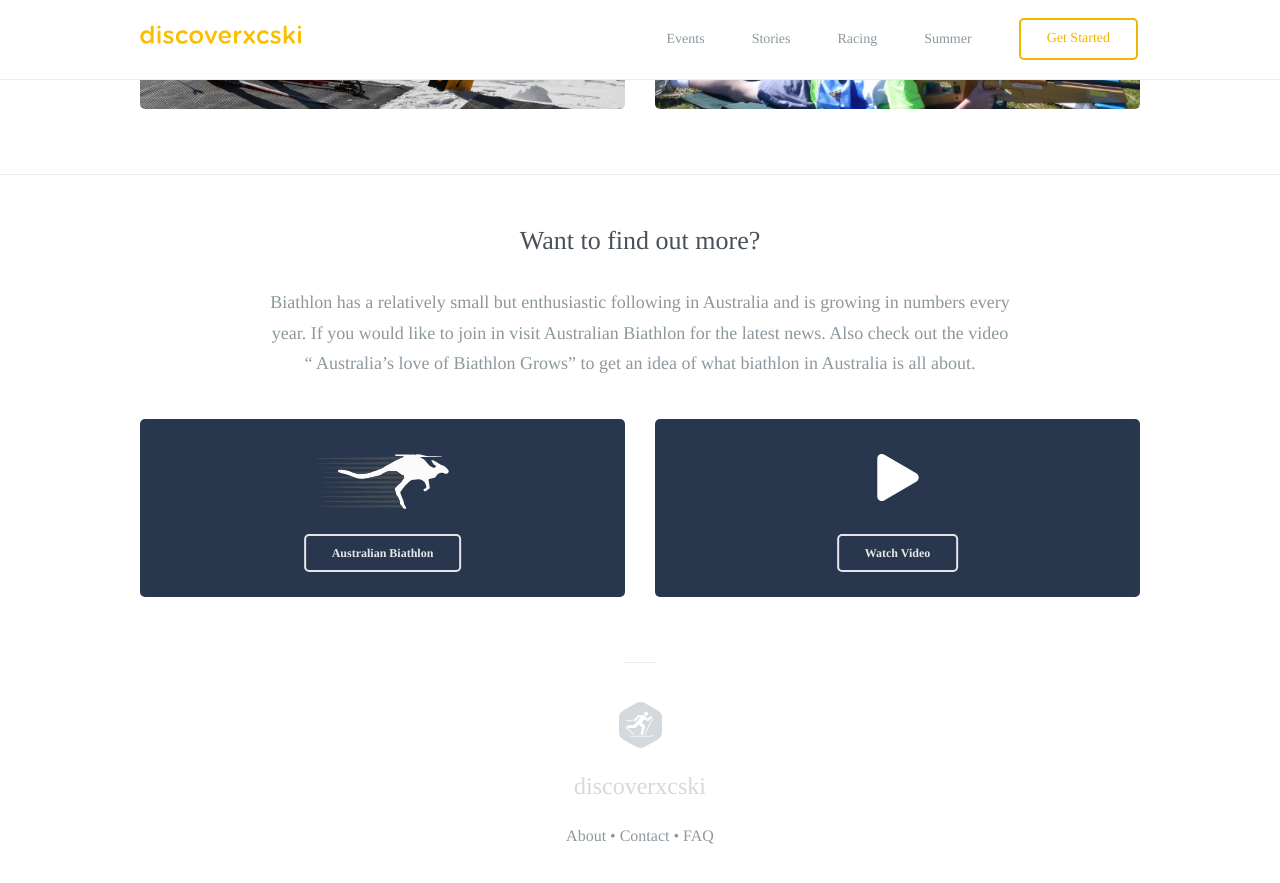
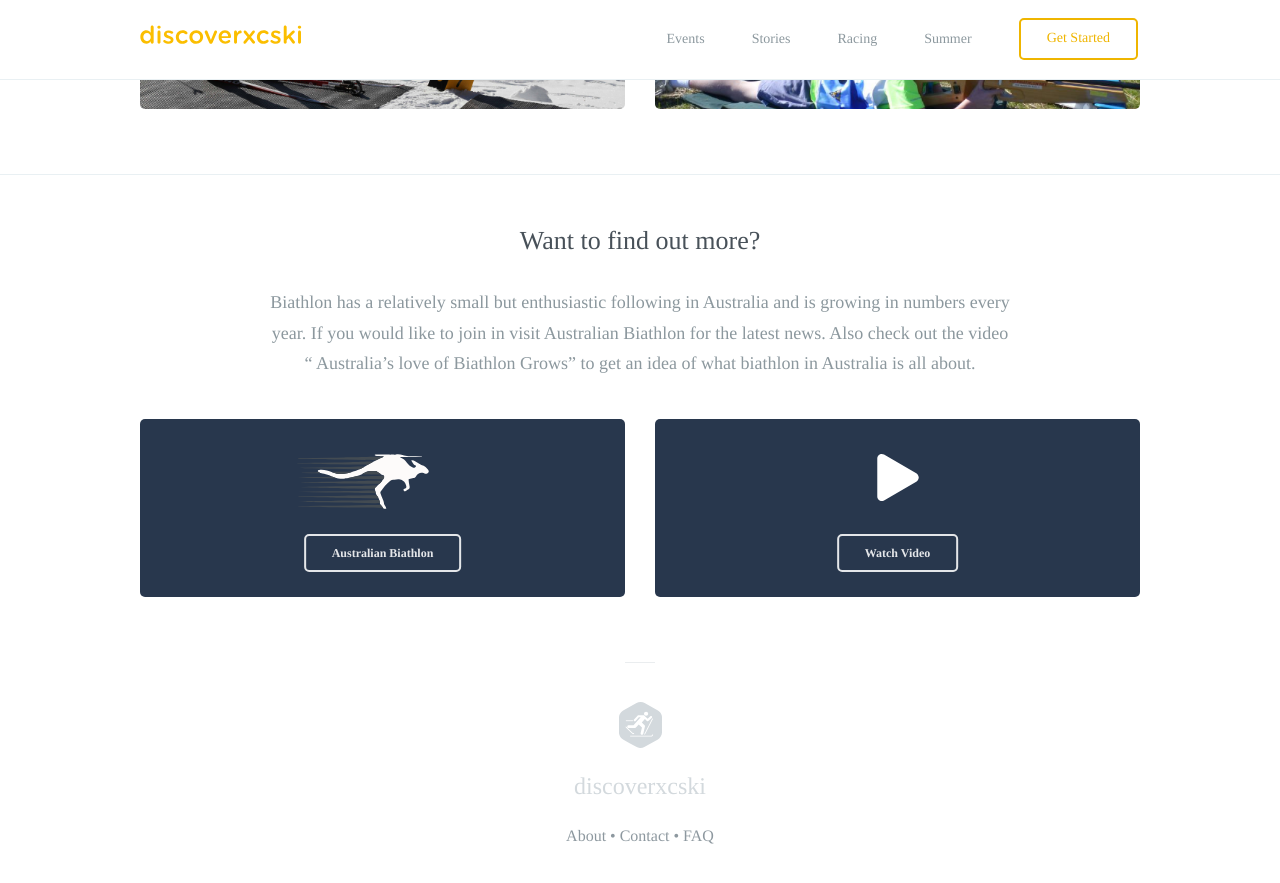
Before and after one commit to robcatto/robcatto.github.io, a Jekyll site: the page built from racing/australian-biathlon/index.html, in a window 1280 px wide and 900 px high, scrolled down 2221 px. Shown: the top 883 px of the window. Built offline with Jekyll 4.4.1, drawn with Linux system fonts in a browser that asks for light colours; some web fonts are replaced; Markdown is read by kramdown in place of the engine named in the settings.

Commit message:
Update index.html

```diff
--- a/racing/australian-biathlon/index.html
+++ b/racing/australian-biathlon/index.html
@@ -127,7 +127,7 @@ layout: default
 
                          <div class="column two">
                                                 <div class="callout-card" style="background: #28374D;">
-                                                    <svg width="451px" height="55px" viewBox="0 0 451 188" version="1.1" xmlns="http://www.w3.org/2000/svg" xmlns:xlink="http://www.w3.org/1999/xlink" xmlns:sketch="http://www.bohemiancoding.com/sketch/ns">
+                                                    <svg style="left: 46%;" width="451px" height="55px" viewBox="0 0 451 188" version="1.1" xmlns="http://www.w3.org/2000/svg" xmlns:xlink="http://www.w3.org/1999/xlink" xmlns:sketch="http://www.bohemiancoding.com/sketch/ns">
     <!-- Generator: Sketch 3.3.2 (12043) - http://www.bohemiancoding.com/sketch -->
     <title>Australian Biathlon Association</title>
     <desc>Created with Sketch.</desc>
```
